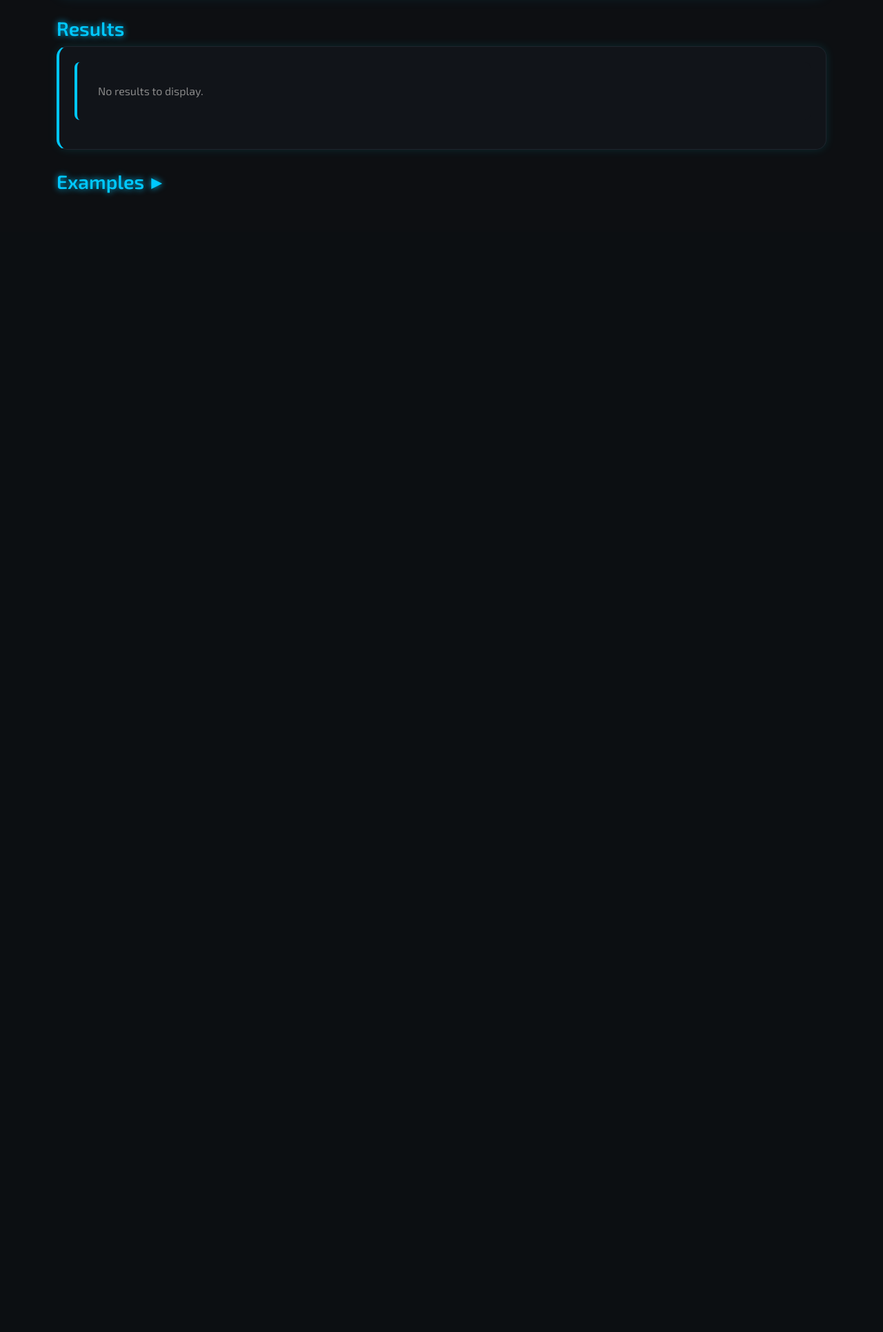
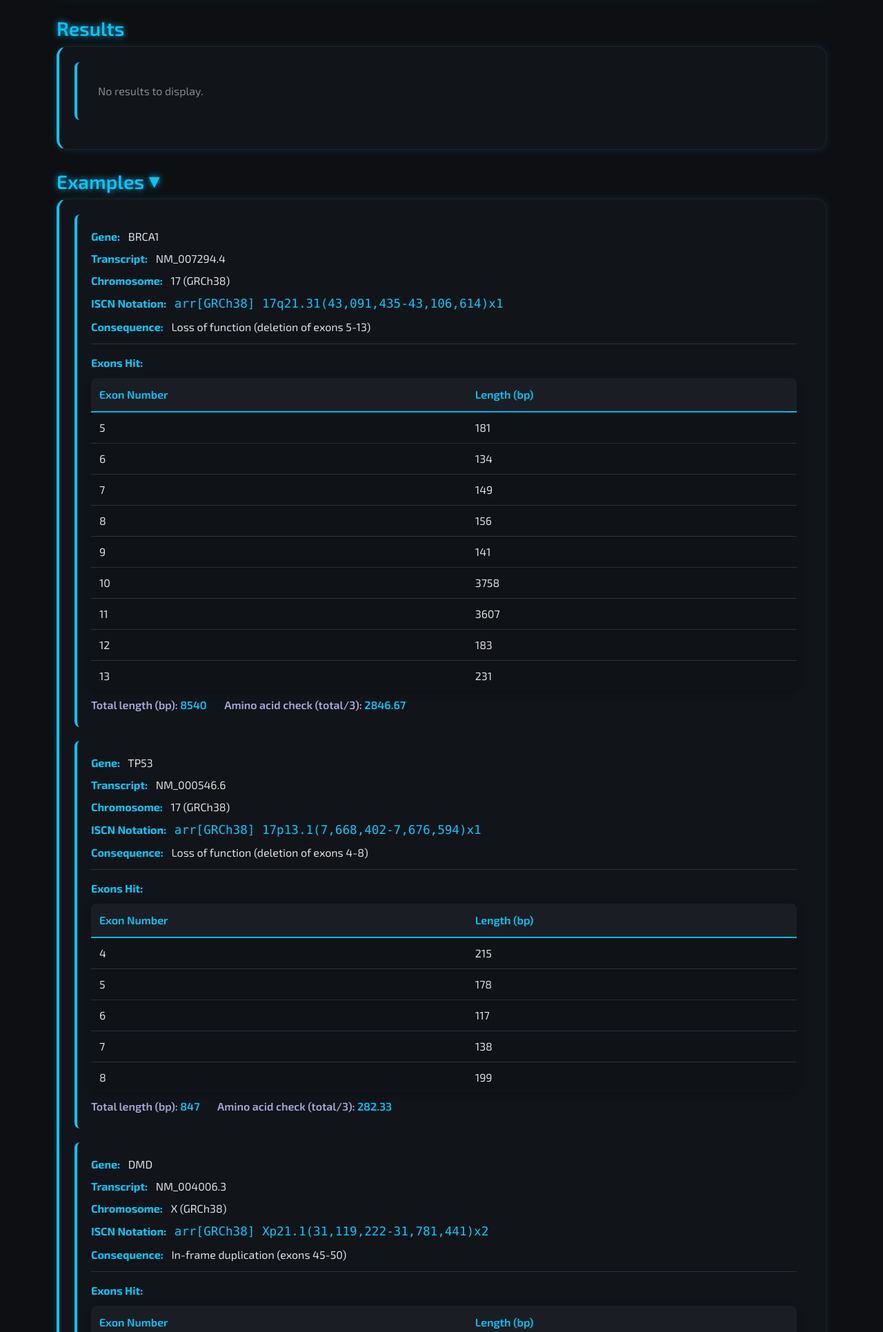
Before and after one commit to mliao2710/CNVision, a Flask app: page / in a window 1280 px wide, after a click that opens the changed part. Shown: the part 793-2724 px from the top of the page at 69% size. Before the commit the page ends 1077 px from the top, so only its background shows below. Run offline with Flask 3, Linux system fonts and the light colour scheme.

Commit message:
Add files via upload

```diff
--- a/V1/templates/index.html
+++ b/V1/templates/index.html
@@ -64,6 +64,7 @@ CODING CONCEPTS & PRINCIPLES:
     CSS Variables (--teal, etc.) allow easy theme customization.
     All colors reference these variables for consistency.
     -->
+
     <style>
         /* CSS Variables: Define theme colors once, use everywhere */
         :root {
@@ -72,6 +73,7 @@ CODING CONCEPTS & PRINCIPLES:
             --teal-glow: rgba(0,200,255,0.88); /* glow effect for shadows */
             --teal-dim: rgba(0,200,255,0.12); /* subtle background tint */
         }
+
 
         body {
             background-color: #0d0f12;
@@ -434,72 +436,145 @@ PAGE STRUCTURE:
     </h3>
 
     <div class="collapse" id="examplesCollapse">
-        <div class="mt-2">
-            {% for ex in examples %}
-            <div class="result-item" style="opacity: 0.9;">
+        <div class="card-dark results-box mt-2">
+            <!-- Example 1: BRCA1 Deletion -->
+            <div class="result-item">
                 <div class="result-header">
                     <div style="margin-bottom: 8px;">
-                        <strong>Gene:</strong> {{ ex.gene }}
+                        <strong>Gene:</strong> BRCA1
                     </div>
                     <div style="margin-bottom: 8px;">
-                        <strong>CNV Type:</strong> {{ ex.type|capitalize }}
+                        <strong>Transcript:</strong> NM_007294.4
+                    </div>
+                    <div style="margin-bottom: 8px;">
+                        <strong>Chromosome:</strong> 17 (GRCh38)
+                    </div>
+                    <div style="margin-bottom: 8px;">
+                        <strong>ISCN Notation:</strong> <code style="color: var(--teal); font-size: 1.1em;">arr[GRCh38] 17q21.31(43,091,435-43,106,614)x1</code>
                     </div>
                     <div>
-                        <strong>Mode:</strong>
-                        {% if ex.start is defined and ex.end is defined %}
-                            Genomic Coordinates
-                        {% elif ex.first_exon is defined and ex.last_exon is defined %}
-                            Exon Numbers
-                        {% endif %}
+                        <strong>Consequence:</strong> Loss of function (deletion of exons 5-13)
                     </div>
                 </div>
 
-                {% if ex.start is defined and ex.end is defined %}
                 <div style="margin-top: 15px;">
-                        <strong style="color: var(--teal); margin-bottom: 10px; display: block;">Genomic Coordinates:</strong>
+                    <strong style="color: var(--teal); margin-bottom: 10px; display: block;">Exons Hit:</strong>
                     <table>
                         <thead>
                             <tr>
-                                    <th>Chromosome</th>
-                                    <th>Build</th>
-                                    <th>Start</th>
-                                    <th>End</th>
+                                <th>Exon Number</th>
+                                <th>Length (bp)</th>
                             </tr>
                         </thead>
                         <tbody>
-                                <tr>
-                                    <td>{{ ex.chromosome }}</td>
-                                    <td>{{ ex.build }}</td>
-                                    <td>{{ ex.start }}</td>
-                                    <td>{{ ex.end }}</td>
-                                </tr>
+                            <tr><td>5</td><td>181</td></tr>
+                            <tr><td>6</td><td>134</td></tr>
+                            <tr><td>7</td><td>149</td></tr>
+                            <tr><td>8</td><td>156</td></tr>
+                            <tr><td>9</td><td>141</td></tr>
+                            <tr><td>10</td><td>3758</td></tr>
+                            <tr><td>11</td><td>3607</td></tr>
+                            <tr><td>12</td><td>183</td></tr>
+                            <tr><td>13</td><td>231</td></tr>
                         </tbody>
                     </table>
+                    <div style="margin-top:8px; color:#aad; font-weight:600;">
+                        Total length (bp): <span style="color:var(--teal)">8540</span>
+                        <span style="margin-left:22px;">Amino acid check (total/3): <span style="color:var(--teal)">2846.67</span></span>
                     </div>
-                {% elif ex.first_exon is defined and ex.last_exon is defined %}
+                </div>
+            </div>
+
+            <!-- Example 2: TP53 Deletion -->
+            <div class="result-item">
+                <div class="result-header">
+                    <div style="margin-bottom: 8px;">
+                        <strong>Gene:</strong> TP53
+                    </div>
+                    <div style="margin-bottom: 8px;">
+                        <strong>Transcript:</strong> NM_000546.6
+                    </div>
+                    <div style="margin-bottom: 8px;">
+                        <strong>Chromosome:</strong> 17 (GRCh38)
+                    </div>
+                    <div style="margin-bottom: 8px;">
+                        <strong>ISCN Notation:</strong> <code style="color: var(--teal); font-size: 1.1em;">arr[GRCh38] 17p13.1(7,668,402-7,676,594)x1</code>
+                    </div>
+                    <div>
+                        <strong>Consequence:</strong> Loss of function (deletion of exons 4-8)
+                    </div>
+                </div>
+
                 <div style="margin-top: 15px;">
-                        <strong style="color: var(--teal); margin-bottom: 10px; display: block;">Exon Range:</strong>
+                    <strong style="color: var(--teal); margin-bottom: 10px; display: block;">Exons Hit:</strong>
                     <table>
                         <thead>
                             <tr>
-                                    <th>First Exon</th>
-                                    <th>Last Exon</th>
+                                <th>Exon Number</th>
+                                <th>Length (bp)</th>
                             </tr>
                         </thead>
                         <tbody>
-                                <tr>
-                                    <td>{{ ex.first_exon }}</td>
-                                    <td>{{ ex.last_exon }}</td>
-                                </tr>
+                            <tr><td>4</td><td>215</td></tr>
+                            <tr><td>5</td><td>178</td></tr>
+                            <tr><td>6</td><td>117</td></tr>
+                            <tr><td>7</td><td>138</td></tr>
+                            <tr><td>8</td><td>199</td></tr>
                         </tbody>
                     </table>
+                    <div style="margin-top:8px; color:#aad; font-weight:600;">
+                        Total length (bp): <span style="color:var(--teal)">847</span>
+                        <span style="margin-left:22px;">Amino acid check (total/3): <span style="color:var(--teal)">282.33</span></span>
                     </div>
-                {% endif %}
-            </div>
-            {% endfor %}
                 </div>
             </div>
 
+            <!-- Example 3: DMD Duplication -->
+            <div class="result-item">
+                <div class="result-header">
+                    <div style="margin-bottom: 8px;">
+                        <strong>Gene:</strong> DMD
+                    </div>
+                    <div style="margin-bottom: 8px;">
+                        <strong>Transcript:</strong> NM_004006.3
+                    </div>
+                    <div style="margin-bottom: 8px;">
+                        <strong>Chromosome:</strong> X (GRCh38)
+                    </div>
+                    <div style="margin-bottom: 8px;">
+                        <strong>ISCN Notation:</strong> <code style="color: var(--teal); font-size: 1.1em;">arr[GRCh38] Xp21.1(31,119,222-31,781,441)x2</code>
+                    </div>
+                    <div>
+                        <strong>Consequence:</strong> In-frame duplication (exons 45-50)
+                    </div>
+                </div>
+
+                <div style="margin-top: 15px;">
+                    <strong style="color: var(--teal); margin-bottom: 10px; display: block;">Exons Hit:</strong>
+                    <table>
+                        <thead>
+                            <tr>
+                                <th>Exon Number</th>
+                                <th>Length (bp)</th>
+                            </tr>
+                        </thead>
+                        <tbody>
+                            <tr><td>45</td><td>178</td></tr>
+                            <tr><td>46</td><td>143</td></tr>
+                            <tr><td>47</td><td>163</td></tr>
+                            <tr><td>48</td><td>173</td></tr>
+                            <tr><td>49</td><td>177</td></tr>
+                            <tr><td>50</td><td>109</td></tr>
+                        </tbody>
+                    </table>
+                    <div style="margin-top:8px; color:#aad; font-weight:600;">
+                        Total length (bp): <span style="color:var(--teal)">943</span>
+                        <span style="margin-left:22px;">Amino acid check (total/3): <span style="color:var(--teal)">314.33</span></span>
+                    </div>
+                </div>
+            </div>
+        </div>
+    </div>
 </div>
 
 <!--
@@ -511,12 +586,9 @@ This script handles:
 2. Mode selection (show/hide appropriate form fields)
 ===============================================================================
 -->
+<script src="https://cdn.jsdelivr.net/npm/bootstrap@5.3.2/dist/js/bootstrap.bundle.min.js"></script>
 
 <script>
-// ============================================================================
-// EXAMPLES SECTION: Animate arrow icon when expanding/collapsing
-// ============================================================================
-const examplesCollapse = document.getElementById("examplesCollapse");
 // ============================================================================
 // EXAMPLES SECTION: Animate arrow icon when expanding/collapsing
 // ============================================================================
@@ -535,46 +607,28 @@ examplesCollapse.addEventListener("hide.bs.collapse", () => {
 // ============================================================================
 // MODE SELECTION: Show/hide form fields based on selected input mode
 // ============================================================================
-// Get references to DOM elements
 const modeSelect = document.querySelector('select[name="mode"]');
 const coordFields = document.getElementById('coordinate-fields');
 const exonFields = document.getElementById('exon-fields');
 
-/**
- * Update which input fields are visible based on selected mode.
- *
- * This function:
- * 1. Hides all mode-specific fields
- * 2. Shows only the fields for the selected mode
- *
- * This provides a cleaner UI - users only see relevant fields.
- */
 function updateModeFields() {
     const mode = modeSelect.value;
 
-    // Hide all mode fields
     coordFields.style.display = 'none';
     exonFields.style.display = 'none';
-    // Remove required attribute from all conditional fields first
     coordFields.querySelectorAll('input, select').forEach(f => f.required = false);
     exonFields.querySelectorAll('input, select').forEach(f => f.required = false);
 
-    // Show and set required only for the intended fields
     if (mode === 'coordinate') {
         coordFields.style.display = 'block';
-        // Only require coordinate fields
         coordFields.querySelectorAll('input, select').forEach(f => f.required = true);
     } else if (mode === 'exon') {
         exonFields.style.display = 'block';
-        // Only require exon fields
         exonFields.querySelectorAll('input, select').forEach(f => f.required = true);
     }
 }
 
-// Listen for mode selection changes and update fields accordingly
 modeSelect.addEventListener('change', updateModeFields);
-
-// Initialize on page load (show default mode fields)
 updateModeFields();
 </script>
 
```
Lines whose indentation alone changed are shown as unchanged.
